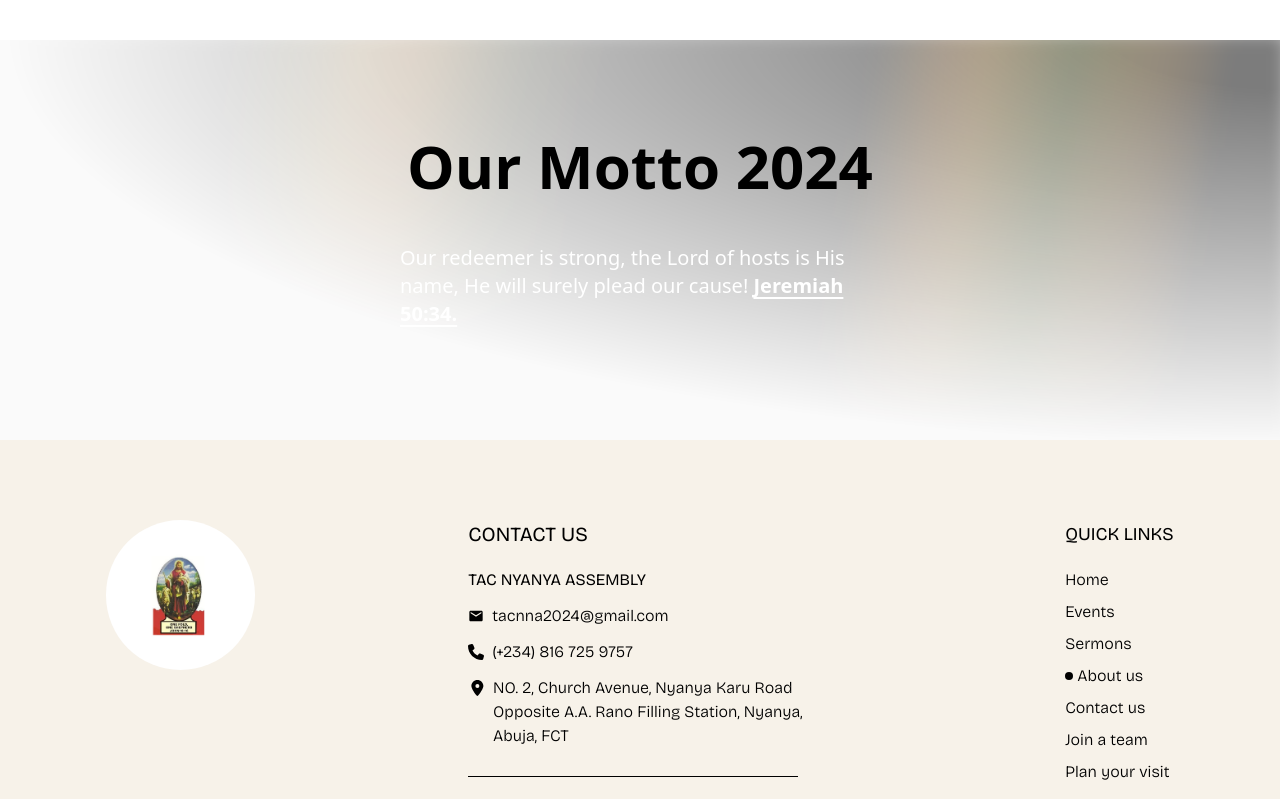
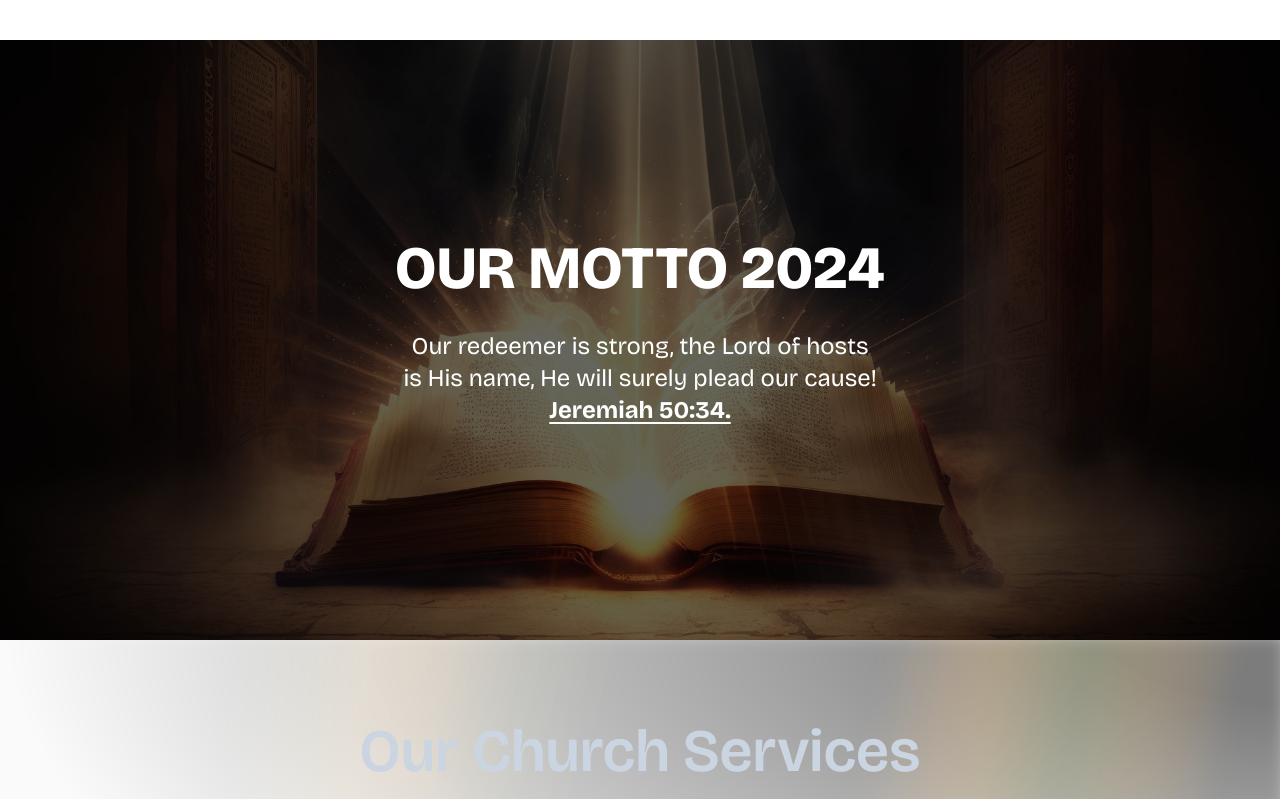
Before and after one commit to SamyySwift/Nyanya-Church-Website, a React (Vite) app in the folder frontend/: page /about in a window 1280 px wide. Shown: the part 1560-2359 px from the top of the page. Built offline with nearby package versions, Linux system fonts and the light colour scheme; no server answers.

Commit message:
added new background

```diff
--- a/frontend/package.json
+++ b/frontend/package.json
@@ -20,6 +20,7 @@
     "framer-motion": "^11.0.20",
     "lenis": "^1.1.6",
     "react": "^18.2.0",
+    "react-blurhash": "^0.3.0",
     "react-dom": "^18.2.0",
     "react-helmet-async": "^2.0.5",
     "react-hook-form": "^7.51.5",
--- a/frontend/src/components/ChurchServices.jsx
+++ b/frontend/src/components/ChurchServices.jsx
@@ -4,8 +4,8 @@ import { FaClock } from "react-icons/fa6";
 const ChurchServices = () => {
   return (
     <div
-      className="relative py-[50px] bg-gray-800 flex flex-col items-center justify-center overflow-hidden"
-      // ref={ref}
+    // className="relative py-[50px] bg-gray-800 flex flex-col items-center justify-center overflow-hidden"
+    // ref={ref}
     >
       <h1 className="md:text-7xl text-4xl lg:text-6xl mb-20 font-semibold text-center text-slate-300 relative font-grotesque">
         Our Church Services
--- a/frontend/src/components/Explore.jsx
+++ b/frontend/src/components/Explore.jsx
@@ -82,7 +82,7 @@ const exploreNav = [
     btnText: "Email Us",
     icon: <MdEmail />,
     link: "mailto:tacnna2024@gmail.com",
-    src: "images/pastor-imoh.jpg",
+    src: "images/pastor.webp",
   },
 ];
 
--- a/frontend/src/components/Welcome.jsx
+++ b/frontend/src/components/Welcome.jsx
@@ -24,7 +24,7 @@ export function Welcome({ title, text, imgSrc = images }) {
             {title}
           </h1>
           <div>
-            <span className="font-grotesque text-justify font-light md:text-md lg:text-lg leading-[30px] md:leading-[40px] lg:leading-[45px] xl:leading-[45px]">
+            <span className="font-grotesque  font-light md:text-md lg:text-lg leading-[30px] md:leading-[40px] lg:leading-[45px] xl:leading-[45px]">
               {text}
             </span>
           </div>
--- a/frontend/src/components/ui/aurora-background.jsx
+++ b/frontend/src/components/ui/aurora-background.jsx
@@ -11,7 +11,7 @@ const AuroraBackground = ({
     <main>
       <div
         className={cn(
-          "relative flex flex-col h-[400px] items-center justify-center bg-zinc-50 dark:bg-zinc-900   transition-bg",
+          "relative flex flex-col h-[500px] items-center justify-center bg-zinc-50 dark:bg-zinc-900   transition-bg",
           className
         )}
         {...props}
--- a/frontend/src/pages/AboutPage.jsx
+++ b/frontend/src/pages/AboutPage.jsx
@@ -25,7 +25,7 @@ const AboutPage = () => {
         />
       </section>
 
-      {/* <div
+      <div
         className="relative h-[600px] w-full flex items-center justify-center font-grotesque"
         style={{
           backgroundImage: `url(${"images/bible.webp"})`,
@@ -38,7 +38,7 @@ const AboutPage = () => {
           <h1 className="text-4xl md:text-6xl font-extrabold">
             OUR MOTTO 2024
           </h1>
-          <p className="text-lg md:text-xl mt-4 md:max-w-lg p-4">
+          <p className="text-lg md:text-2xl mt-4 md:max-w-lg p-4">
             Our redeemer is strong, the Lord of hosts is His name, He will
             surely plead our cause!{" "}
             <span className="font-bold underline underline-offset-4">
@@ -46,7 +46,7 @@ const AboutPage = () => {
             </span>
           </p>
         </div>
-      </div> */}
+      </div>
 
       <AuroraBackground>
         <motion.div
@@ -59,21 +59,12 @@ const AboutPage = () => {
           }}
           className="relative flex flex-col gap-4 items-center justify-center px-4"
         >
-          <div className="text-4xl md:text-6xl font-extrabold dark:text-white text-center">
-            Our Motto 2024
-          </div>
-          <p className="text-lg md:text-xl mt-4 md:max-w-lg p-4 text-white">
-            Our redeemer is strong, the Lord of hosts is His name, He will
-            surely plead our cause!{" "}
-            <span className="font-bold underline underline-offset-4">
-              Jeremiah 50:34.
-            </span>
-          </p>
+          <ChurchServices />
         </motion.div>
       </AuroraBackground>
 
       {/* <section className="overflow-hidden">
-        <ChurchServices />
+
       </section> */}
     </>
   );
--- a/frontend/src/pages/JoinAGroup.jsx
+++ b/frontend/src/pages/JoinAGroup.jsx
@@ -10,7 +10,7 @@ const JoinAGroup = () => {
         title="Nyanya Assembly | Join a Team"
         description="Different church groups"
       />
-      <Hero text="Join A Team" background="video" src="/bg.webm" />
+      <Hero text="Teams" background="video" src="/join.mp4" />
 
       <section style={{ backgroundColor: "#FFFFFF" }} className="py-5">
         <div className="text-center py-10">
```
Also changed, not shown: 2 other files (tests, documents, lock files or other folders).
